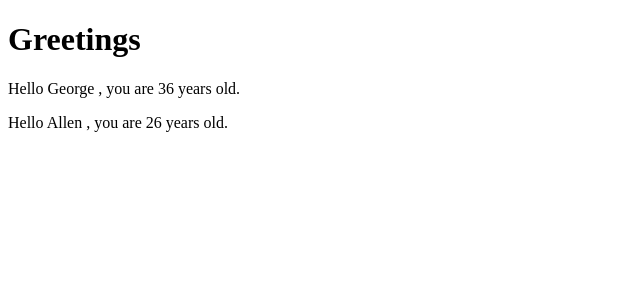
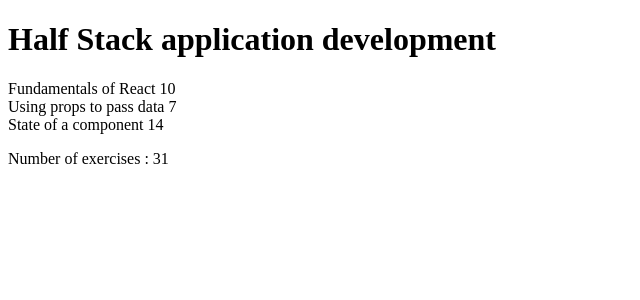
Before and after one commit to erikheuna/part1, a React (Create React App) app: page / in a window 1280 px wide. Shown: the top 300 px of the page, without its empty margins (0-640 px from the left). Built offline with nearby package versions, Linux system fonts and the light colour scheme.

Commit message:
Part 1
exercise 1.1-1.2 finished

```diff
--- a/src/App.js
+++ b/src/App.js
@@ -1,21 +1,52 @@
-/* eslint-disable no-unused-vars */
+const Header = (props) => {
+  return(
+    <h1>{props.course}</h1>
+  )
 
-const Hello = (props) => {
+}
+
+const Content = (props) => {
   return(
     <div>
-     <p>Hello {props.name} , you are {props.age} years old.</p>
+    <Part name={props.part1} exercise={props.exercises1} />
+    <Part name={props.part2} exercise={props.exercises2} />
+    <Part name={props.part3} exercise={props.exercises3} />
+  </div>
+  )
+}
+
+const Part = (props) => {
+  return(
+    <div>
+      {props.name} {props.exercise}
     </div>
   )
 }
-/* eslint-disable no-unused-vars */
+
+const Total = (props) => {
+  return(
+    <p>Number of exercises : {props.exercises}</p>
+  )
+
+}
+
 const App = () => {
-  const name = 'Peter';
-  const age = 26;
+  const course = 'Half Stack application development'
+  const part1 = 'Fundamentals of React'
+  const exercises1 = 10
+  const part2 = 'Using props to pass data'
+  const exercises2 = 7
+  const part3 = 'State of a component'
+  const exercises3 = 14
   return (
     <div className="App">
-      <h1>Greetings</h1>
-      <Hello name="George" age={26 + 10} />
-      <Hello name="Allen" age={age} />
+      <Header course={course} />
+      <Content part1={part1} exercises1={exercises1}
+       exercises2={exercises2}
+        exercises3={exercises3}
+         part2={part2}
+          part3={part3} />
+      <Total exercises={exercises1 + exercises2 + exercises3} />
     </div>
   );
 }
```
